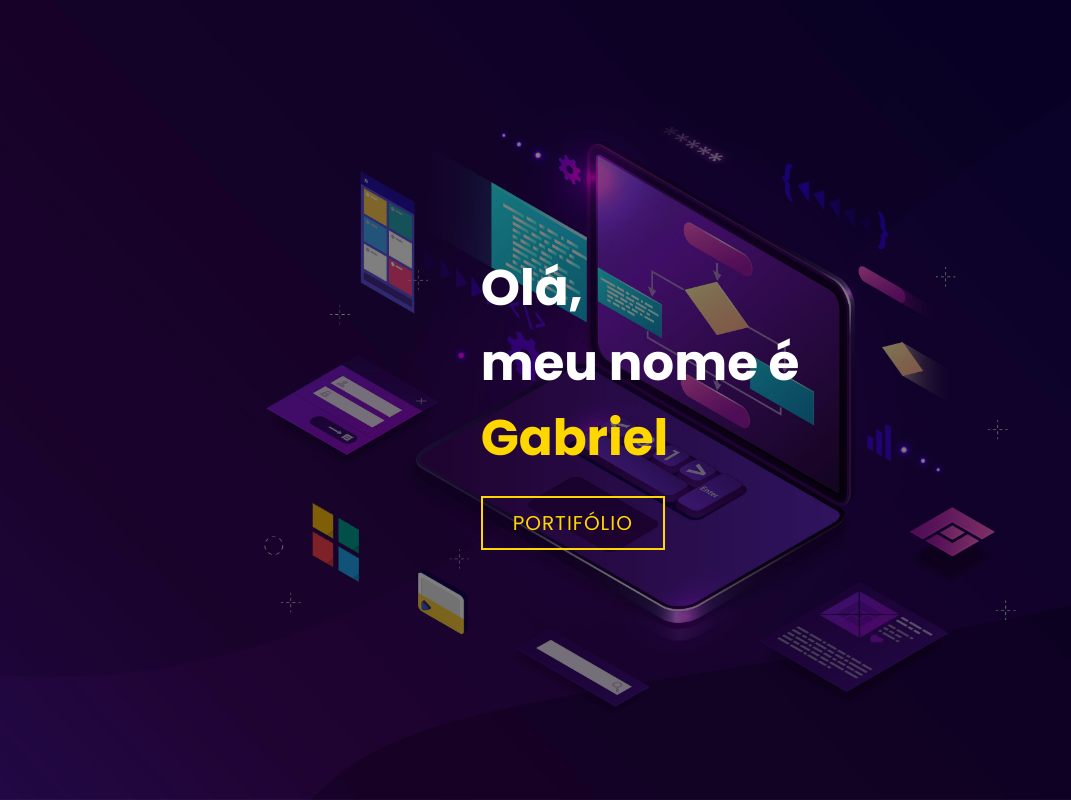
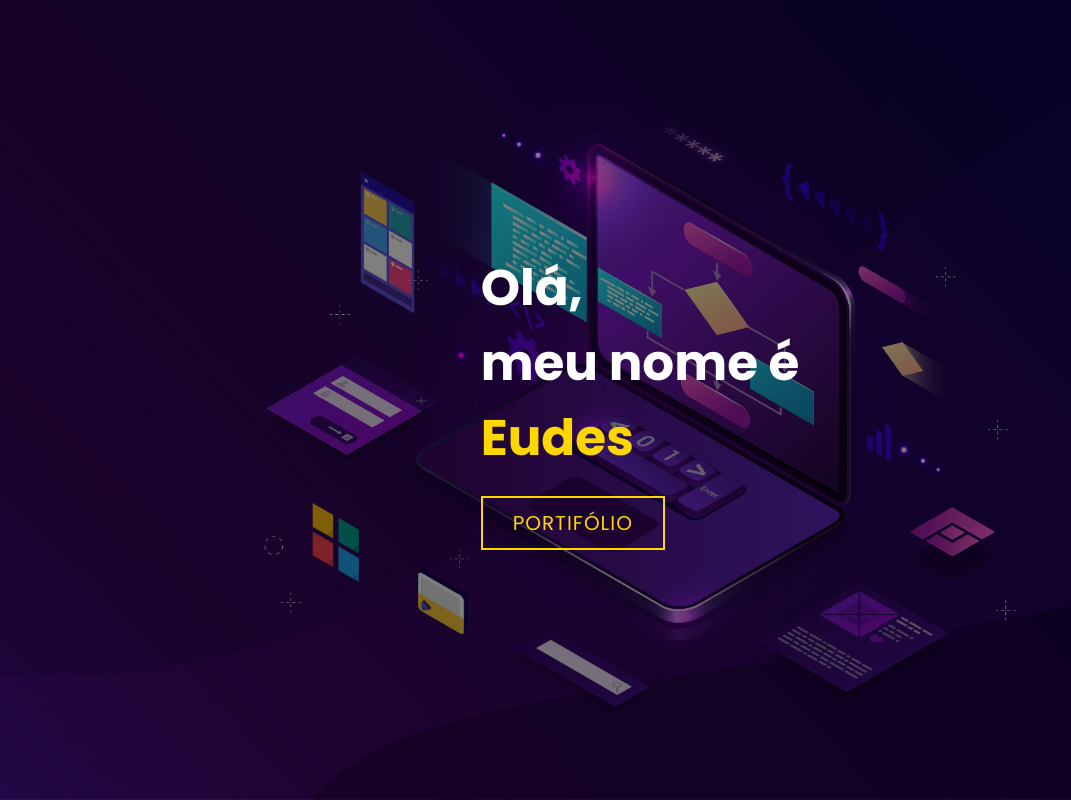
Before and after one commit to EudesTelles/portifolio-eudes, a plain HTML site: page index.html in a window 1280 px wide. Shown: the top 800 px of the page, without its empty margins (0-1071 px from the left). Drawn offline with Linux system fonts and the light colour scheme.

Commit message:
update name

```diff
--- a/index.html
+++ b/index.html
@@ -14,7 +14,7 @@
             <div>
                 <h1>Olá,<span></span></h1>
                 <h1>meu nome é<span></span></h1>
-                <h1>Gabriel<span></span></h1>
+                <h1>Eudes<span></span></h1>
                 <a href="#portfolio" type="button" class="cta">Portifólio</a>
             </div>
         </div>
```
